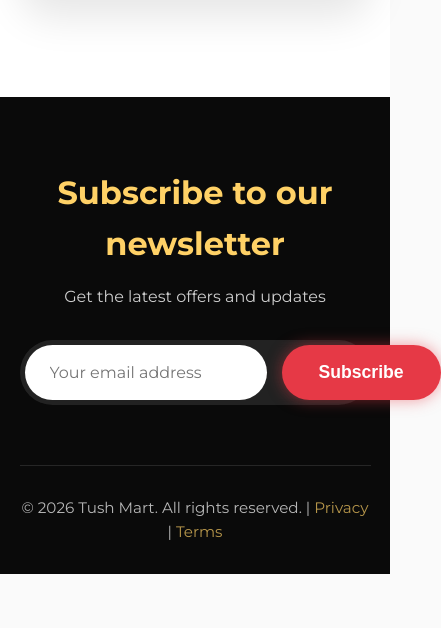
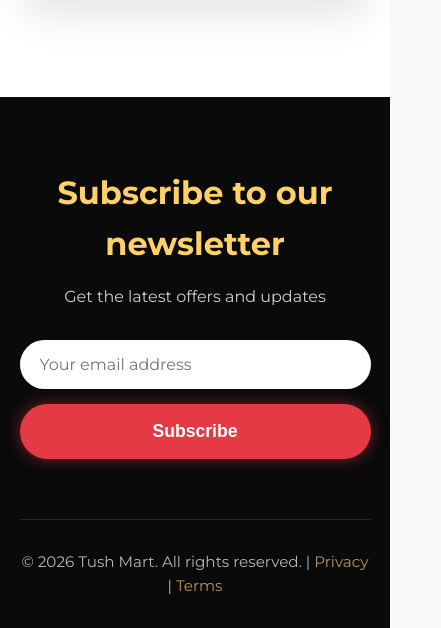
Before and after one commit to pixelneststudio25/Tush-Mart-Splendour, a plain HTML site: page index.html in a window 390 px wide. Shown: the part 9502-10130 px from the top of the page, 441 px wide, since content can reach past the window. Before the commit the page ends 10076 px from the top, so only its background shows below. Drawn offline with nearby package versions, Linux system fonts and the light colour scheme.

Commit message:
Update style.css

```diff
--- a/style.css
+++ b/style.css
@@ -1087,3 +1087,25 @@ body {
         text-align: center;
     }
 }
+
+@media (max-width: 768px) {
+    /* Newsletter section fix */
+    .newsletter-form {
+        flex-direction: column;
+        background: transparent;  /* remove background on mobile */
+        padding: 0;
+        gap: 15px;
+    }
+
+    .newsletter-form input {
+        width: 100%;
+        border-radius: 50px;      /* consistent rounding */
+        padding: 15px 20px;
+    }
+
+    .newsletter-form button {
+        width: 100%;
+        border-radius: 50px;
+        padding: 15px 20px;
+    }
+}
```
